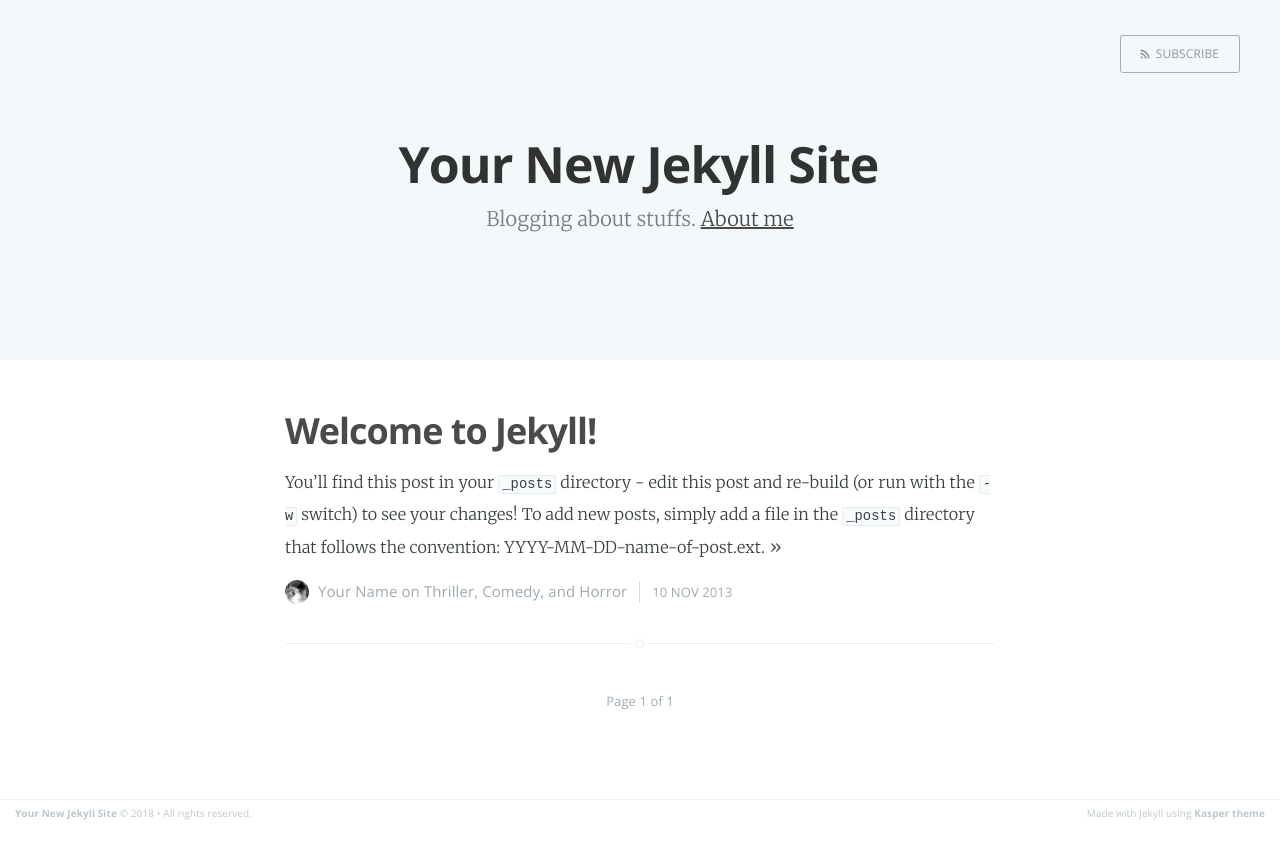
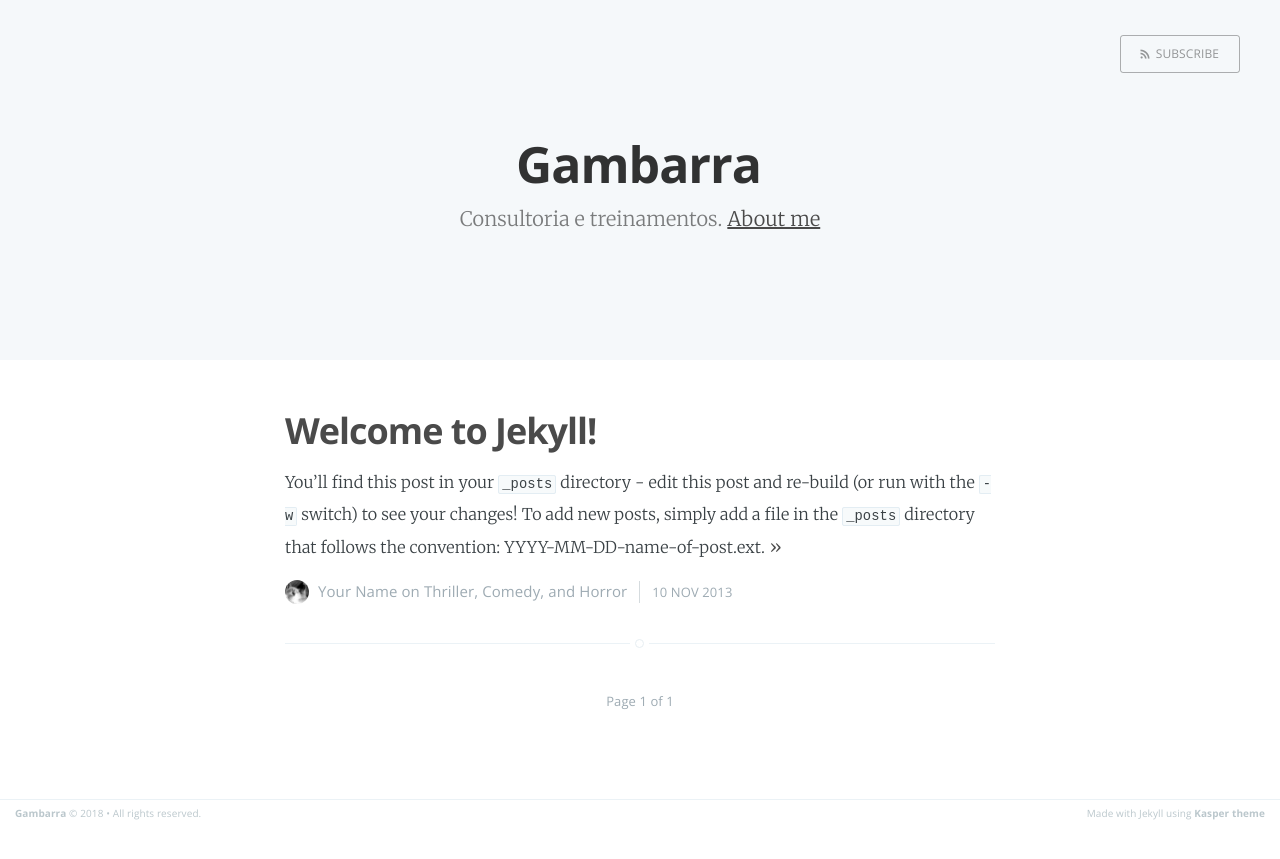
Before and after one commit to gambarra/gambarra.github.io, a Jekyll site: the page built from index.html, in a window 1280 px wide. Shown: the top 859 px of the page. Built offline with Jekyll 4.4.1, drawn with Linux system fonts in a browser that asks for light colours; the list of posts is cut into pages by our own code.

Commit message:
art: altera as informações do blog

```diff
--- a/_config.yml
+++ b/_config.yml
@@ -1,5 +1,5 @@
-name: Your New Jekyll Site
-description: Blogging about stuffs
+name: Gambarra
+description: Consultoria e treinamentos
 meta_description: "Your New Jekyll Site, Blogging about stuffs"
 
 markdown: kramdown
```
